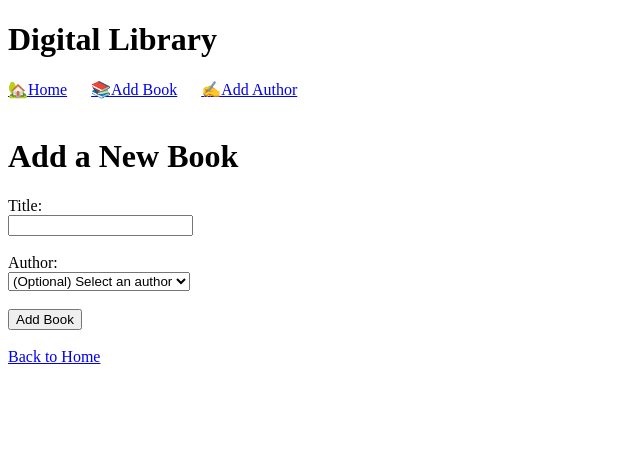
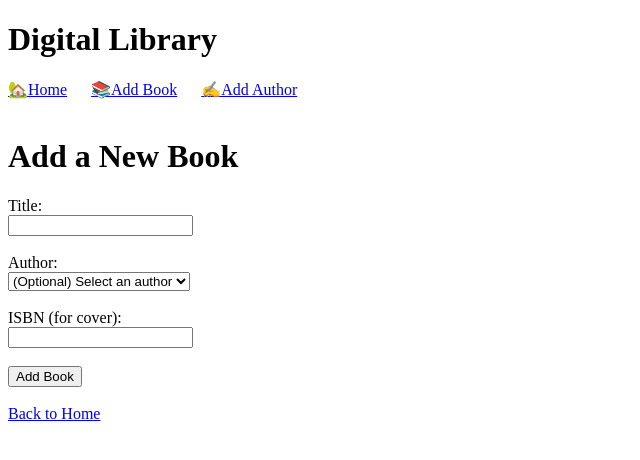
Before and after one commit to Lara-Ziyad/Flask-Library, a Flask app: page /add_book in a window 1280 px wide. Shown: the top 460 px of the page, without its empty margins (0-640 px from the left). Run offline with Flask 3, Linux system fonts and the light colour scheme.

Commit message:
add: book’s cover image using ISBN

```diff
--- a/app.py
+++ b/app.py
@@ -2,7 +2,8 @@ from flask import Flask, render_template, request, flash
 from data_models import db, Author, Book
 import os
 from datetime import datetime
-
+import requests
+from requests.exceptions import RequestException
 app = Flask(__name__)
 
 
@@ -15,7 +16,10 @@ app.secret_key = 'your_secret_key'  # For flash messages
 # Bind the app to the SQLAlchemy object
 db.init_app(app)
 
-# Route to add an author
+# Helper function to fetch cover
+def get_cover_url_from_isbn(isbn):
+    return f"https://covers.openlibrary.org/b/isbn/{isbn}-L.jpg"
+
 @app.route('/add_author', methods=['GET', 'POST'])
 def add_author():
     if request.method == 'POST':
@@ -41,24 +45,29 @@ def add_author():
 @app.route('/add_book', methods=['GET', 'POST'])
 def add_book():
     if request.method == 'POST':
-
-        title = request.form.get('title')
+        title = request.form.get('title', '').strip()
         author_id = request.form.get('author_id')
+        isbn = request.form.get('isbn', '').strip()
 
         if not title:
-             flash("Title is required!")
+            flash("Title is required!")
         else:
-             book = Book(
-             title = title,
-             author_id = int(author_id) if author_id else None
-        )
+            cover_url = get_cover_url_from_isbn(isbn) if isbn else None
 
-             db.session.add(book)
-             db.session.commit()
-             flash('Book added successfully!')
+            book = Book(
+                title=title,
+                author_id=int(author_id) if author_id else None,
+                isbn=isbn,
+                cover_url=cover_url
+            )
+            db.session.add(book)
+            db.session.commit()
+            flash('Book added successfully!')
 
     authors = Author.query.all()
     return render_template('add_book.html', authors=authors)
+
+
 
 # Route to search book
 @app.route('/', methods=['GET', 'POST'])
--- a/data_models.py
+++ b/data_models.py
@@ -25,9 +25,9 @@ class Author(db.Model):
 class Book(db.Model):
     id = db.Column(db.Integer, primary_key=True)
     title = db.Column(db.String(200), nullable=False)
-
-    # Foreign key to Author table
     author_id = db.Column(db.Integer, db.ForeignKey('author.id'), nullable=True)
+    isbn = db.Column(db.String(20), nullable=True)  # ✅ NEW FIELD
+    cover_url = db.Column(db.String(300), nullable=True)
 
     def __repr__(self):
         return f"<Book {self.title}>"
--- a/templates/add_book.html
+++ b/templates/add_book.html
@@ -16,6 +16,9 @@
             {% endfor %}
         </select><br><br>
 
+        <label>ISBN (for cover):</label><br>
+        <input type="text" name="isbn"><br><br>
+
         <input type="submit" value="Add Book">
     </form><br>
 
```
Also changed, not shown: templates/home.html (+13 -6 lines), data/library.sqlite.
